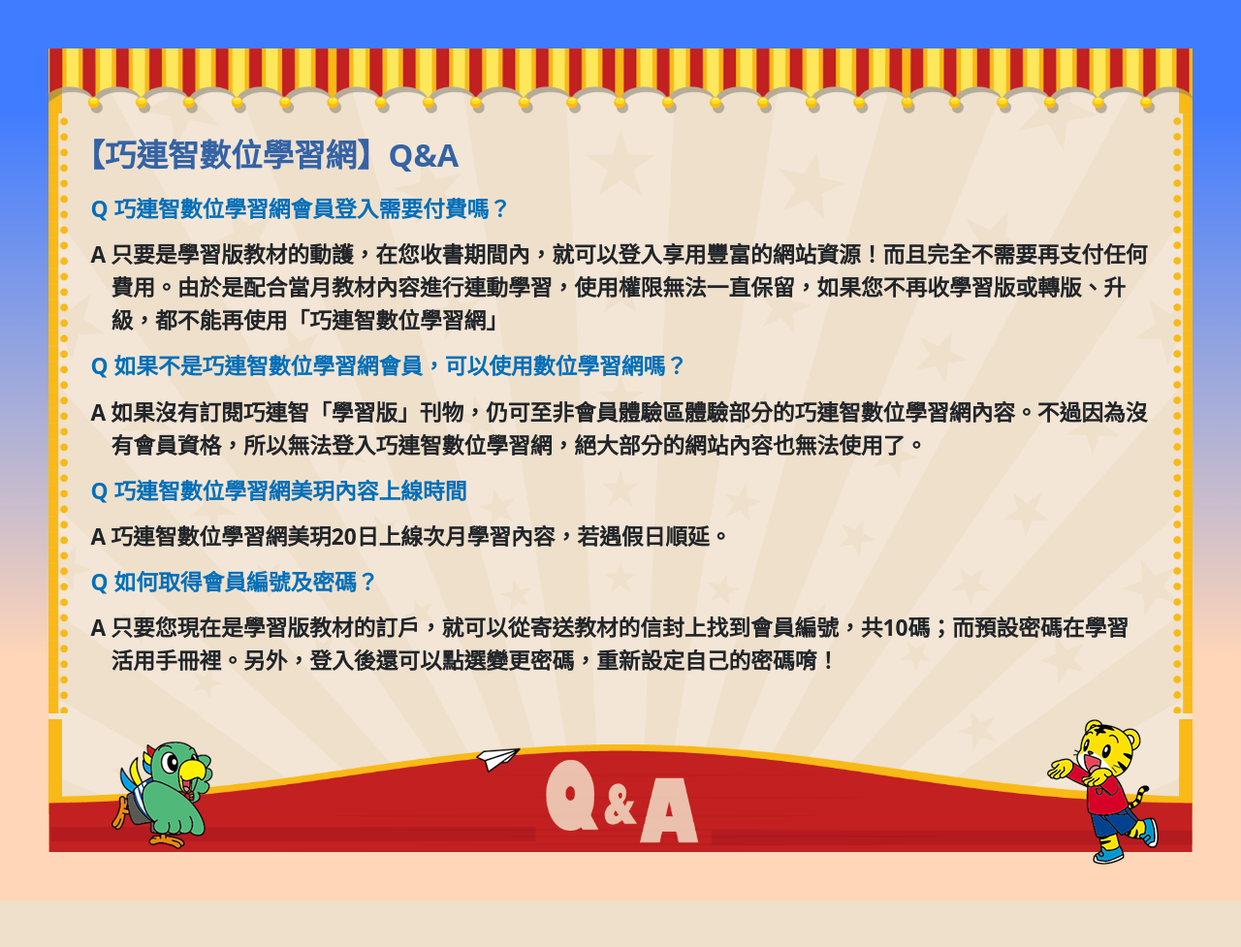
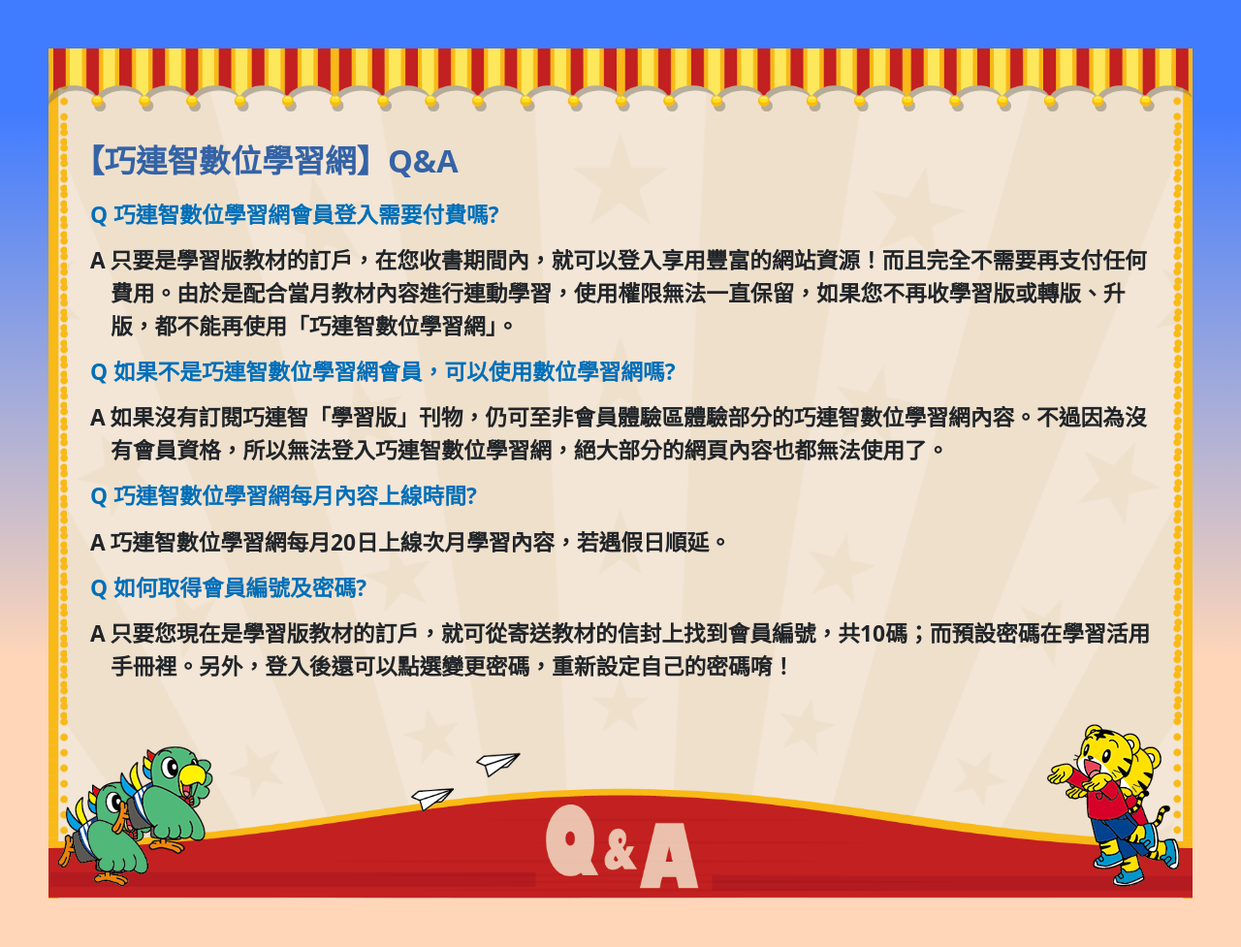
Before and after one commit to SaSaChu/babyLearn, a PHP site: page /qa.html in a window 1280 px wide. Shown: the whole page at 97% size. Before the commit the page ends 929 px from the top, so only its background shows below. Run offline with PHP 8.4, Linux system fonts and the light colour scheme; style sheets or scripts are compiled from the project's sources; some libraries are stand-ins or nearby versions.

Commit message:
調整qa.html+qa.css

```diff
--- a/css/qa.css
+++ b/css/qa.css
@@ -30,7 +30,7 @@
 .img-hr { max-width: 150px; }
 @media screen and (max-width: 1024px) and (min-width: 770px) { .img-hr { max-width: 100px; } }
 
-.qaBox { display: inline-block; width: 100%; background-image: url(../img/qa/qa-bg.png); background-repeat: no-repeat; background-size: cover; background-position: center; }
+.qaBox { display: inline-block; width: 100%; background-image: url(../img/qa/bgl.png), url(../img/qa/bgr.png), url(../img/qa/qa-bg.png); background-repeat: repeat-y, repeat-y, no-repeat; background-position: left, right, center; }
 
 .qa-title { color: #3463a6; margin-left: -18px; }
 @media screen and (max-width: 449px) and (min-width: 0) { .qa-title { margin-top: 10px; margin-left: 0; font-size: 1.6rem !important; } }
@@ -45,6 +45,6 @@
 .qaC { display: inline-block; width: 100%; height: 100%; }
 .qaC .qaL, .qaC .qaR, .qaC .qaM { display: inline-block; float: left; }
 .qaC .qaL { width: 20px; background-image: url(../img/qa/bgl.png); background-repeat: repeat-y; }
-.qaC .qaM { width: calc(100% - 20px * 2); padding: 2%; }
+.qaC .qaM { width: 100%; padding: 2%; }
 
 .qaR { width: 20px; background-image: url(../img/qa/bgr.png); background-repeat: repeat-y; }
--- a/qa.html
+++ b/qa.html
@@ -29,19 +29,18 @@
           <div class="d-flex flex-nowrap">
             <div class="qaL"></div>
             <div class="qaM text-start">
-               <h1 class="qa-title fw mb-4 fw-bold">【巧連智數位學習網】Q&A</h1>
-               <!-- 01 -->
-               <p class="qa-q fs-3 fw-bold">Q 巧連智數位學習網會員登入需要付費嗎？</p>
-               <p class="qa-a fs-3 fw-bold">只要是學習版教材的動護，在您收書期間內，就可以登入享用豐富的網站資源！而且完全不需要再支付任何費用。由於是配合當月教材內容進行連動學習，使用權限無法一直保留，如果您不再收學習版或轉版、升級，都不能再使用「巧連智數位學習網」</p>
-               <!-- 02 -->
-               <p class="qa-q fs-3 fw-bold">Q 如果不是巧連智數位學習網會員，可以使用數位學習網嗎？</p>
-               <p class="qa-a fs-3 fw-bold">如果沒有訂閱巧連智「學習版」刊物，仍可至非會員體驗區體驗部分的巧連智數位學習網內容。不過因為沒有會員資格，所以無法登入巧連智數位學習網，絕大部分的網站內容也無法使用了。</p>
+              <h1 class="qa-title fw mb-4 fw-bold">【巧連智數位學習網】Q&amp;A</h1><!-- 01 -->
+              <p class="qa-q fs-3 fw-bold">Q 巧連智數位學習網會員登入需要付費嗎?</p>
+              <p class="qa-a fs-3 fw-bold">只要是學習版教材的訂戶，在您收書期間內，就可以登入享用豐富的網站資源！而且完全不需要再支付任何費用。由於是配合當月教材內容進行連動學習，使用權限無法一直保留，如果您不再收學習版或轉版、升版，都不能再使用「巧連智數位學習網」。</p>
+              <!-- 02 -->
+              <p class="qa-q fs-3 fw-bold">Q 如果不是巧連智數位學習網會員，可以使用數位學習網嗎?</p>
+              <p class="qa-a fs-3 fw-bold">如果沒有訂閱巧連智「學習版」刊物，仍可至非會員體驗區體驗部分的巧連智數位學習網內容。不過因為沒有會員資格，所以無法登入巧連智數位學習網，絕大部分的網頁內容也都無法使用了。</p>
               <!-- 03 -->
-               <p class="qa-q fs-3 fw-bold">Q 巧連智數位學習網美玥內容上線時間</p>
-               <p class="qa-a fs-3 fw-bold">巧連智數位學習網美玥20日上線次月學習內容，若遇假日順延。</p>
+              <p class="qa-q fs-3 fw-bold">Q 巧連智數位學習網每月內容上線時間?</p>
+              <p class="qa-a fs-3 fw-bold">巧連智數位學習網每月20日上線次月學習內容，若遇假日順延。</p>
               <!-- 04 -->
-               <p class="qa-q fs-3 fw-bold">Q 如何取得會員編號及密碼？</p>
-               <p class="qa-a fs-3 fw-bold">只要您現在是學習版教材的訂戶，就可以從寄送教材的信封上找到會員編號，共10碼；而預設密碼在學習活用手冊裡。另外，登入後還可以點選變更密碼，重新設定自己的密碼唷！</p>
+              <p class="qa-q fs-3 fw-bold">Q 如何取得會員編號及密碼?</p>
+              <p class="qa-a fs-3 fw-bold">只要您現在是學習版教材的訂戶，就可從寄送教材的信封上找到會員編號，共10碼；而預設密碼在學習活用手冊裡。另外，登入後還可以點選變更密碼，重新設定自己的密碼唷！</p>
             </div>
             <div class="qaR"></div>
           </div>
--- a/scss/qa.scss
+++ b/scss/qa.scss
@@ -46,10 +46,26 @@
 .qaBox {
 	display: inline-block;
 	width: 100%;
-	background-image: url(../img/qa/qa-bg.png);
-	background-repeat: no-repeat;
-	background-size: cover;
-	background-position: center;
+	// background-image: url(../img/qa/qa-bg.png);
+	// background-repeat: no-repeat;
+	// background-size: cover;
+	// background-position: center;
+
+	// background-image: url(../img/qa/bgl.png);
+	// background-repeat: repeat-y;
+	// background-position: left;
+	 background-image   : url(../img/qa/bgl.png),
+	 url(../img/qa/bgr.png),
+                       url(../img/qa/qa-bg.png);
+
+
+  background-repeat  : repeat-y,
+                       repeat-y,
+                       no-repeat;
+
+  background-position: left,
+                       right,
+                       center;
 }
 
 .qa-title {
@@ -98,8 +114,13 @@
 		background-repeat: repeat-y;
 	}
 
+	// .qaM {
+	// 	width: calc(100% - 20px * 2);
+	// 	padding: 2%;
+	// }
+
 	.qaM {
-		width: calc(100% - 20px * 2);
+		width: 100%;
 		padding: 2%;
 	}
 }
```
Also changed, not shown: qa2.html (added, +52 -0 lines), img/qa/qa-f.png, img/qa/qa-h.png.
